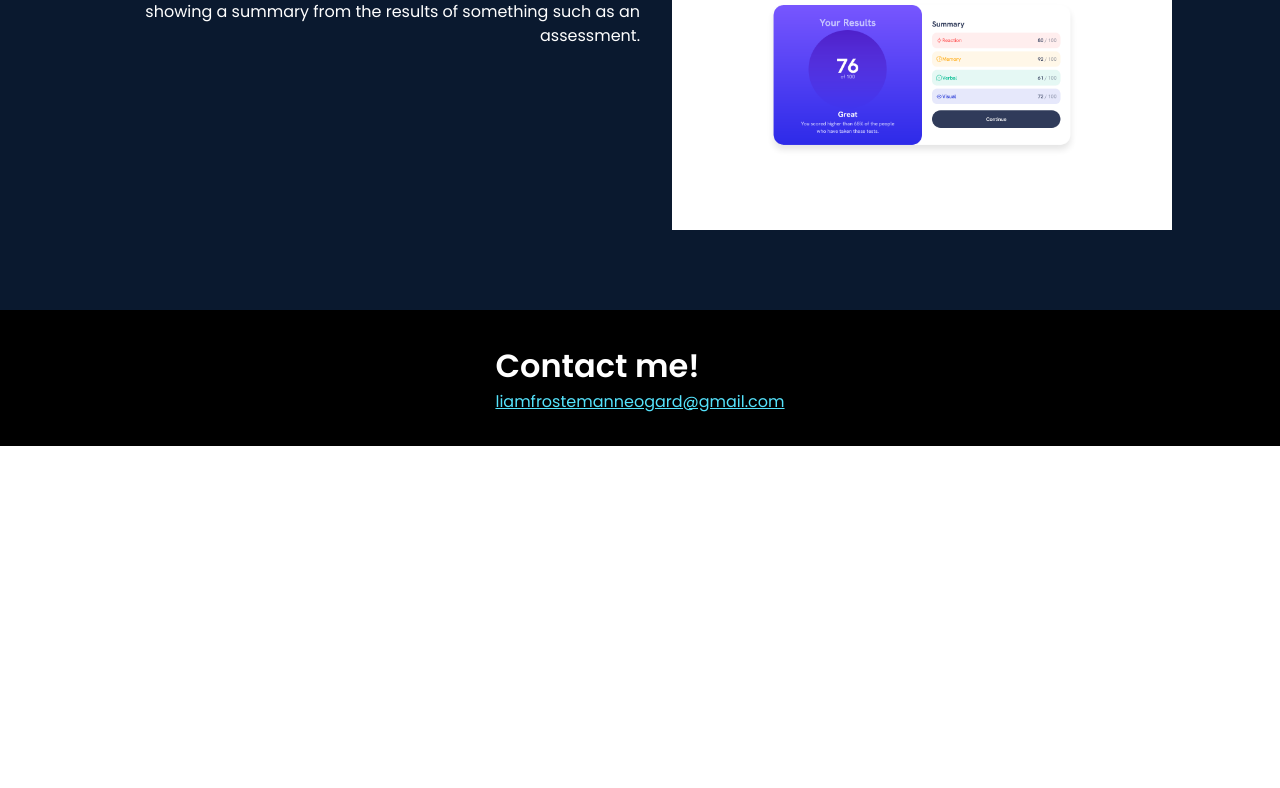
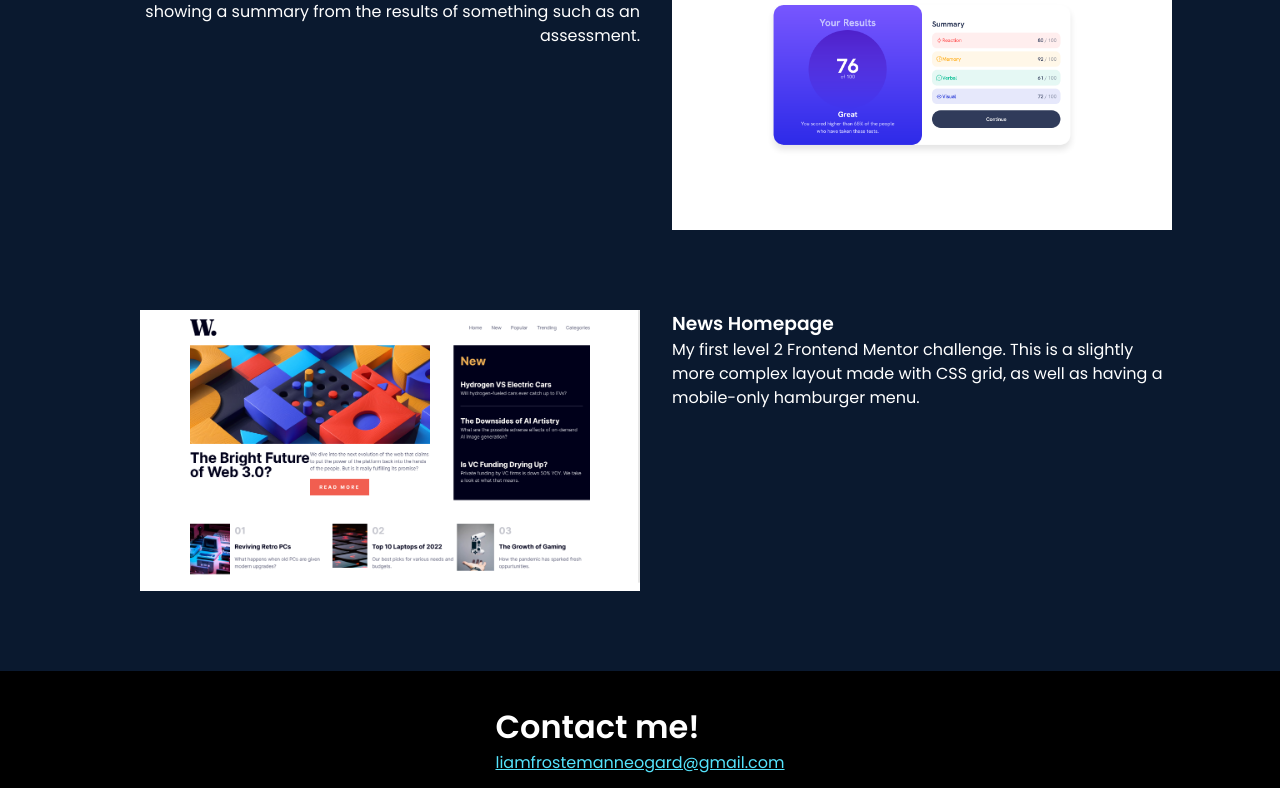
Before and after one commit to FrostemanNeogard/frontend-mentor-projects, a React (Vite) app: page / in a window 1280 px wide. Shown: the part 549-1337 px from the top of the page. Before the commit the page ends 995 px from the top, so only its background shows below. Built offline with nearby package versions, Linux system fonts and the light colour scheme.

Commit message:
Add News Homepage project

```diff
--- a/src/App.tsx
+++ b/src/App.tsx
@@ -1,8 +1,9 @@
 import { Routes, Route } from 'react-router-dom'
+import './main.sass'
 import QRCode from './frontend_mentor_projects/qrcode/QRCode'
 import ResultsSummary from './frontend_mentor_projects/results_summary/ResultsSummary'
 import Home from './components/Home'
-import './main.sass'
+import NewsHomepage from './frontend_mentor_projects/news_homepage/NewsHomepage'
 
 export default function App() {
   return (
@@ -11,6 +12,7 @@ export default function App() {
         <Route path="/" element={<Home />} />
         <Route path="/qrcode" element={<QRCode />} />
         <Route path="/results-summary" element={<ResultsSummary />} />
+        <Route path="/news-homepage" element={<NewsHomepage />} />
       </Routes>
     </div>
   )
--- a/src/components/ProjectCards.tsx
+++ b/src/components/ProjectCards.tsx
@@ -2,6 +2,7 @@ import '../styling/ProjectCards.sass'
 import { Link } from 'react-router-dom'
 import QRCodePreviewImage from '../assets/project_previews/QR_code.png'
 import ResultsSummaryPewviewImage from '../assets/project_previews/ResultsSummary.png'
+import NewsHomepage from '../assets/project_previews/NewsHomepage.png'
 
 export default function ProjectCards() {
 
@@ -28,6 +29,12 @@ export default function ProjectCards() {
       description: 'Another simple Frontend Mentor challenge. This is a card showing a summary from the results of something such as an assessment.',
       url: 'results-summary',
       imageURL: ResultsSummaryPewviewImage
+    },
+    {
+      name: 'News Homepage',
+      description: 'My first level 2 Frontend Mentor challenge. This is a slightly more complex layout made with CSS grid, as well as having a mobile-only hamburger menu.',
+      url: 'news-homepage',
+      imageURL: NewsHomepage
     },
   ]
 
```
